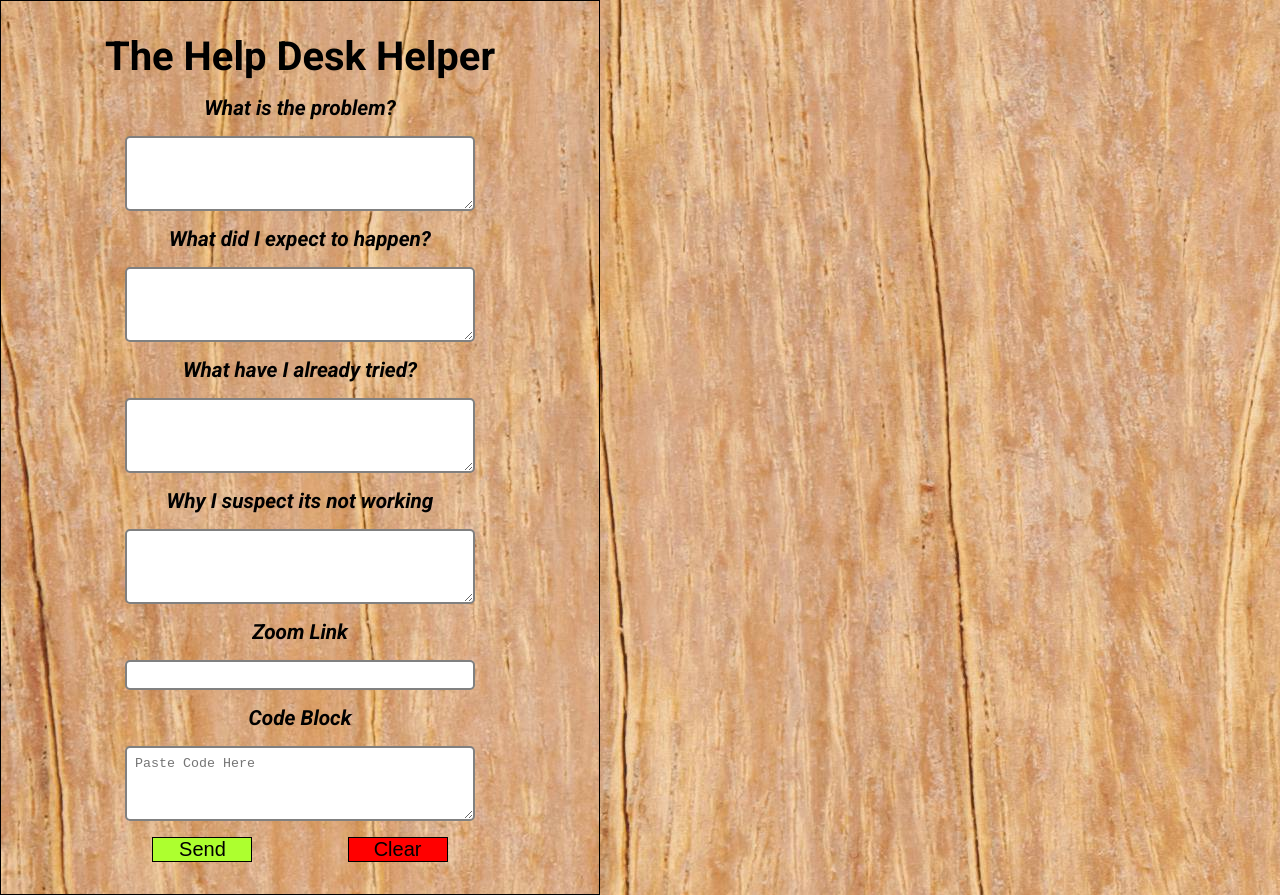
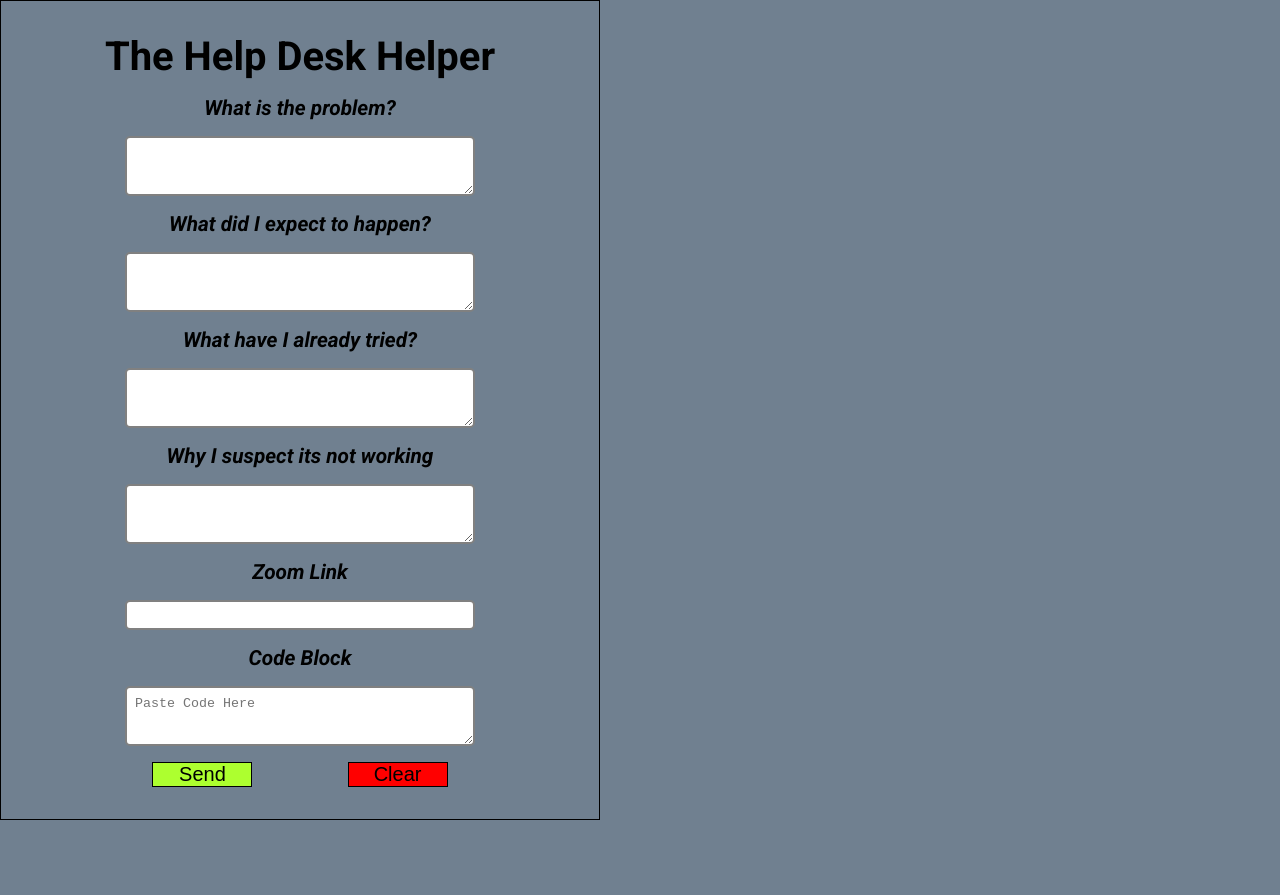
Before and after one commit to mdtagg/Helpdesk_Helper, a React (Vite) app: page / in a window 1280 px wide. After the commit the page ends 820 px from the top, so only its background shows below. Built offline with nearby package versions, Linux system fonts and the light colour scheme.

Commit message:
no error handling for post request

```diff
--- a/src/App.jsx
+++ b/src/App.jsx
@@ -42,11 +42,20 @@ function App() {
             "Content-Type": "application/json",
           }
         })
-      clearInputs()
+        // .then(response => {
+        //   console.log(response)
+        //   return response.json()
+        // }
+        //   )
+        // .catch(error => alert('Error: Malformed request, make sure all fields are filled out correctly'))
 
+
+      // clearInputs()
+      // alert('Message Sent to Slack!')
   }
   getData()
 }
+
 
   const clearInputs = () => {
     setProblem('')
@@ -83,7 +92,7 @@ function App() {
         <input onChange={(e) => setZoomLink(e.target.value)} value={zoomLink} id="zoomLink" name="zoomLink" required></input>
 
         <label>Code Block</label>
-        <textarea onChange={(e) => setCodeBlock(e.target.value)} value={codeBlock} id="codeBlock" name="codeBlock" placeholder='Paste Code Here'></textarea>
+        <textarea onChange={(e) => setCodeBlock(e.target.value)} value={codeBlock} id="codeBlock" name="codeBlock" placeholder='Paste Code Here' required></textarea>
       </form>
 
       <div className="form-buttons">
--- a/src/index.css
+++ b/src/index.css
@@ -13,8 +13,9 @@ body {
   align-items: center;
   padding:2rem;
   font-family: "Roboto", sans-serif;
+  background:slategrey;
   /* background:rgb(74,21,75); */
-  background:url('/pexels-fwstudio-129728.jpg');
+  /* background:url('/pexels-fwstudio-129728.jpg'); */
   /* color:white */
 }
 
@@ -29,7 +30,7 @@ button {
 }
 
 textarea {
-  height:75px;
+  height:60px;
   width:350px;
   padding:0.5rem;
   border:2px solid gray;
```
Lines whose indentation alone changed are shown as unchanged.
